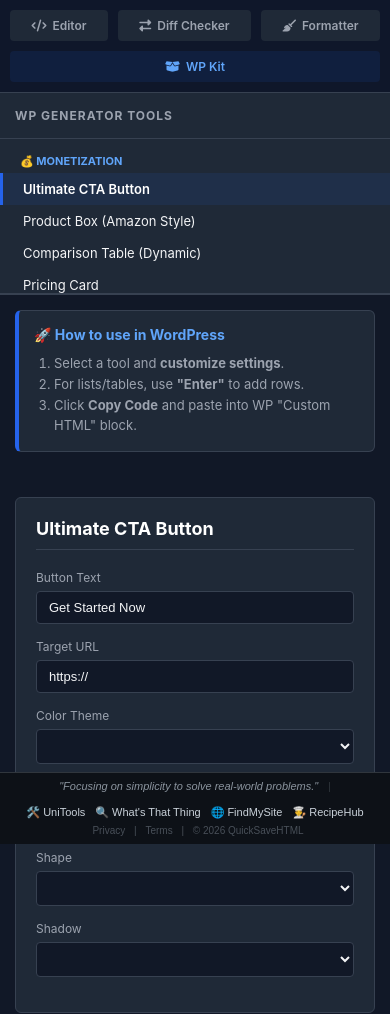
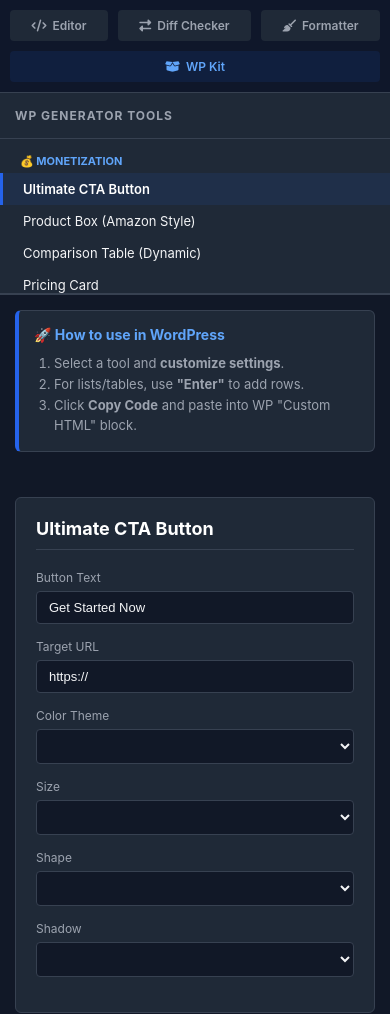
Before and after one commit to kimrima/QuickSaveHTML, a plain HTML site: page wp-kit.html in a window 390 px wide. Shown: the top 1014 px of the page. Drawn offline with Linux system fonts and the light colour scheme.

Commit message:
Update wp-kit.html

```diff
--- a/wp-kit.html
+++ b/wp-kit.html
@@ -6,7 +6,7 @@
     <title>WP Ultimate Kit - QuickSaveHTML</title>
     <link rel="stylesheet" href="https://cdnjs.cloudflare.com/ajax/libs/font-awesome/6.4.0/css/all.min.css">
     <style>
-        /* [1] 디자인 변수 (메인 사이트와 통일: Dark Blue-Gray Theme) */
+        /* [1] Design Variables */
         :root {
             --primary: #2563eb;
             --bg-dark: #111827;
@@ -16,16 +16,32 @@
             --border: #374151;
         }
 
-        body { margin: 0; font-family: -apple-system, BlinkMacSystemFont, "Segoe UI", Roboto, sans-serif; background: var(--bg-dark); color: var(--text-main); display: flex; flex-direction: column; height: 100vh; overflow: hidden; }
+        /* Body Layout: 전체 화면을 세로로 꽉 채우는 Flex 박스 */
+        body {
+            margin: 0;
+            font-family: -apple-system, BlinkMacSystemFont, "Segoe UI", Roboto, sans-serif;
+            background: var(--bg-dark);
+            color: var(--text-main);
+            display: flex;
+            flex-direction: column;
+            height: 100vh;
+            overflow: hidden;
+        }
 
-        /* [2] 네비게이션 바 (모바일 대응) */
+        /* [2] Navigation */
         .nav-bar { background: #0f172a; border-bottom: 1px solid var(--border); padding: 0 20px; height: 40px; display: flex; align-items: center; gap: 20px; font-size: 13px; font-weight: 600; flex-shrink: 0; }
         .nav-link { text-decoration: none; color: var(--text-sub); display: flex; align-items: center; gap: 6px; padding: 4px 8px; border-radius: 4px; transition: 0.2s; white-space: nowrap; }
         .nav-link:hover { color: white; background: rgba(255,255,255,0.1); }
         .nav-link.active { color: #60a5fa; background: rgba(37, 99, 235, 0.1); }
 
-        /* [3] 레이아웃 */
-        .workspace { display: flex; flex: 1; overflow: hidden; height: calc(100vh - 40px - 40px); }
+        /* [3] Layout (핵심 수정 부분) */
+        .workspace {
+            display: flex;
+            flex: 1; /* 남는 공간을 모두 차지함 */
+            overflow: hidden; /* 내부 스크롤 허용 */
+            height: auto; /* 고정 높이 제거 */
+        }
+
         .sidebar { width: 260px; background: var(--bg-panel); border-right: 1px solid var(--border); display: flex; flex-direction: column; overflow-y: auto; flex-shrink: 0; }
         .sidebar-header { padding: 15px; font-size: 12px; font-weight: bold; color: var(--text-sub); text-transform: uppercase; letter-spacing: 1px; border-bottom: 1px solid var(--border); }
         .category-label { padding: 15px 20px 5px; font-size: 11px; font-weight: bold; color: #60a5fa; text-transform: uppercase; }
@@ -52,12 +68,23 @@
         .copy-btn:hover { background: #15803d; }
         .section-label { color: var(--text-sub); font-size: 12px; margin-bottom: 8px; display: block; font-weight: 600; }
 
+        /* Footer 스타일 (고정 해제) */
+        footer {
+            background-color: #0d1117;
+            border-top: 1px solid #30363d;
+            padding: 10px 0;
+            font-family: sans-serif;
+            line-height: 1.4;
+            flex-shrink: 0; /* 공간 부족해도 찌그러지지 않음 */
+            z-index: 100;
+        }
+
         /* [4] Mobile Optimization */
         @media (max-width: 768px) {
             body { height: auto; overflow-y: auto; }
             .nav-bar { height: auto; flex-wrap: wrap; padding: 10px; gap: 10px; justify-content: center; }
             .nav-link { background: #1f2937; padding: 8px 12px; margin: 0; font-size: 12px; flex: 1 1 auto; justify-content: center; }
-            .workspace { flex-direction: column; height: auto; overflow: visible; padding-bottom: 80px; }
+            .workspace { flex-direction: column; height: auto; overflow: visible; padding-bottom: 0; }
             .sidebar { width: 100%; max-height: 200px; border-right: none; border-bottom: 2px solid var(--border); }
             .main-panel { padding: 15px; width: 100%; box-sizing: border-box; }
         }
@@ -108,7 +135,7 @@
         </div>
     </div>
 
-    <footer style="position: fixed; bottom: 0; left: 0; width: 100%; background-color: #0d1117; border-top: 1px solid #30363d; padding: 6px 0; z-index: 9999; font-family: sans-serif; line-height: 1.4;">
+    <footer>
         <div style="display: flex; justify-content: center; align-items: center; flex-wrap: wrap; gap: 10px; margin-bottom: 4px; padding: 0 10px;">
             <span style="font-size: 11px; color: #8b949e; font-style: italic;">"Focusing on simplicity to solve real-world problems."</span>
             <span style="color: #30363d; font-size: 10px;">|</span>
@@ -159,7 +186,7 @@
                 template: (d) => {
                     const feats = d.desc.split('\n').filter(t=>t.trim()).map(t=>`<li>${t}</li>`).join('');
                     const isVertical = d.layout === 'column';
-                    return `<div style="border:1px solid #ddd; padding:20px; border-radius:8px; display:flex; flex-direction:${d.layout}; flex-wrap:wrap; gap:20px; align-items:center; background:white; margin:20px 0; text-align:${isVertical ? 'center' : 'left'};"><div style="flex:1; min-width:150px; text-align:center;"><img src="${d.img||'https://via.placeholder.com/150'}" style="max-width:100%; border-radius:8px; height:auto;"></div><div style="flex:2; min-width:250px;"><h3 style="margin:0 0 10px 0;">${d.title}</h3><ul style="color:#555; padding-left:20px; margin-bottom:15px; text-align:left; display:inline-block;">${feats}</ul><br><a href="${d.link}" target="_blank" style="display:inline-block; background:${d.btnColor}; color:${d.btnColor==='#ff9900'?'black':'white'}; padding:10px 25px; text-decoration:none; font-weight:bold; border-radius:5px;">Buy Now ➤</a></div></div>`;
+                    return `<div style="border:1px solid #ddd; padding:20px; border-radius:8px; display:flex; flex-direction:${d.layout}; flex-wrap:wrap; gap:20px; align-items:center; background:white; margin:20px 0; text-align:${isVertical ? 'center' : 'left'};"><div style="flex:1; min-width:150px; text-align:center;"><img src="${d.img||'https://via.placeholder.com/150'}" style="max-width:100%; border-radius:8px; height:auto;"></div><div style="flex:2; min-width:250px;"><h3 style="margin:0 0 10px 0;">${d.title}</h3><ul style="color:#555; padding-left:20px; margin-bottom:15px;">${feats}</ul><br><a href="${d.link}" target="_blank" style="display:inline-block; background:${d.btnColor}; color:${d.btnColor==='#ff9900'?'black':'white'}; padding:10px 25px; text-decoration:none; font-weight:bold; border-radius:5px;">Buy Now ➤</a></div></div>`;
                 }
             },
             {
```
